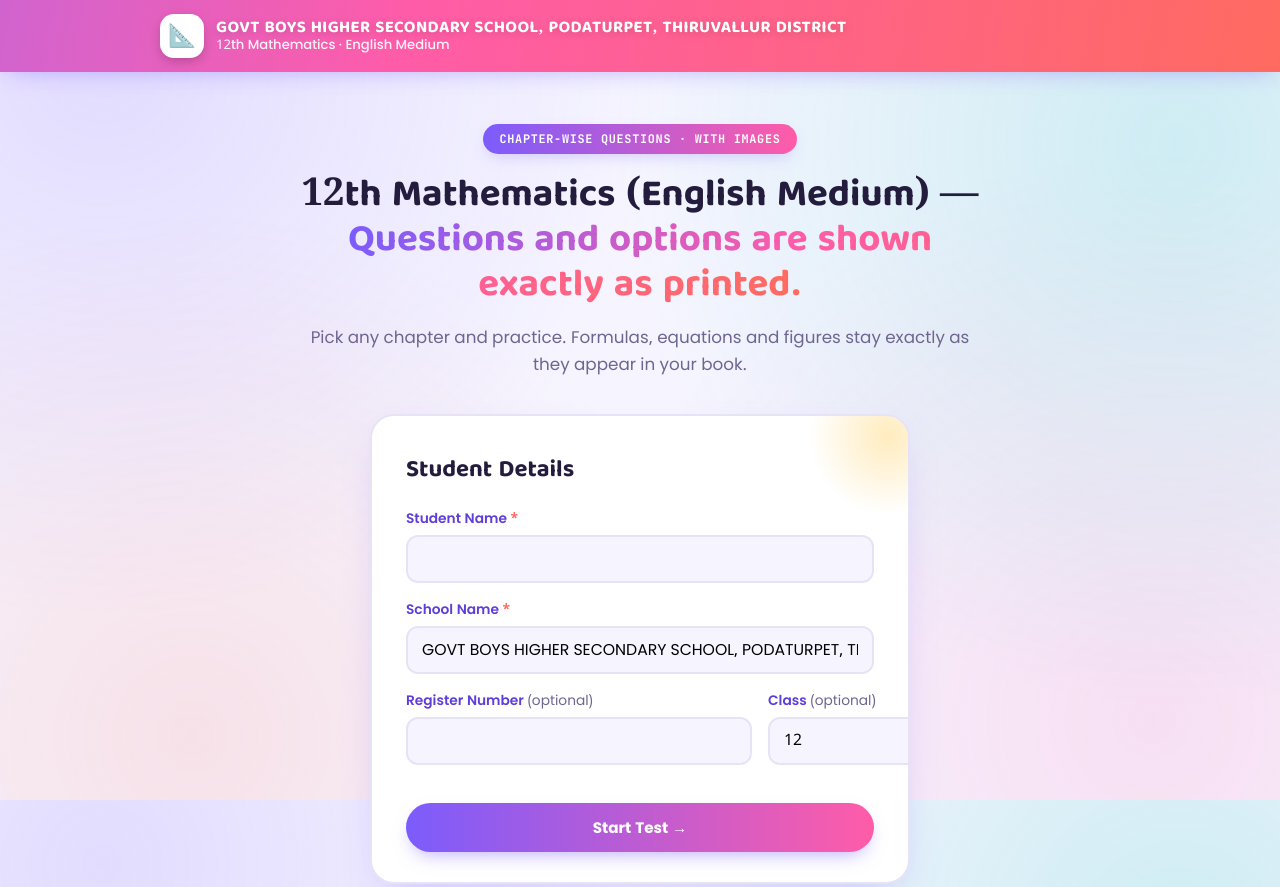
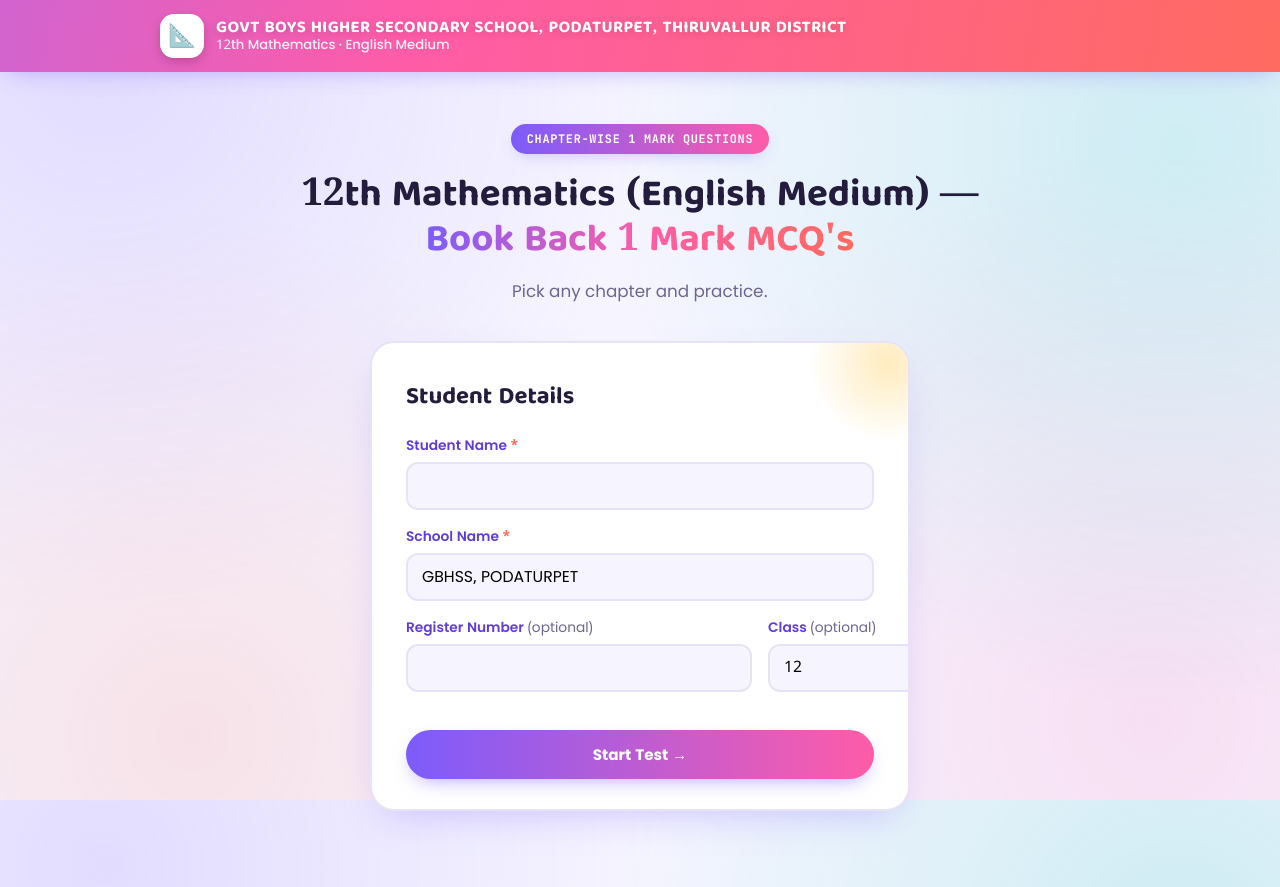
Before and after one commit to gbhsspdt/12mathsem, a plain HTML site: page index.html in a window 1280 px wide. Shown: the top 887 px of the page. Drawn offline with Linux system fonts and the light colour scheme.

Commit message:
Update and rename maths_12_em_quiz.html to index.html

```diff
--- a/maths_12_em_quiz.html
+++ b/index.html
@@ -633,9 +633,9 @@ input[type="text"]:focus{
 
   <section class="view" id="view-home">
     <div class="hero-panel">
-      <p class="eyebrow">Chapter-wise Questions · With Images</p>
-      <h1 class="hero-title">12th Mathematics (English Medium) — <em>Questions and options are shown exactly as printed.</em></h1>
-      <p class="hero-sub">Pick any chapter and practice. Formulas, equations and figures stay exactly as they appear in your book.</p>
+      <p class="eyebrow">Chapter-wise 1 Mark Questions</p>
+      <h1 class="hero-title">12th Mathematics (English Medium) — <em>Book Back 1 Mark MCQ's</em></h1>
+      <p class="hero-sub">Pick any chapter and practice. </p>
     </div>
 
     <form class="login-card card-surface" id="loginForm">
@@ -646,7 +646,7 @@ input[type="text"]:focus{
       </div>
       <div class="field-row">
         <label for="schoolName">School Name <span class="req">*</span></label>
-        <input type="text" id="schoolName" value="GOVT BOYS HIGHER SECONDARY SCHOOL, PODATURPET, THIRUVALLUR DISTRICT" required>
+        <input type="text" id="schoolName" value="GBHSS, PODATURPET" required>
       </div>
       <div class="field-grid">
         <div class="field-row">
```
